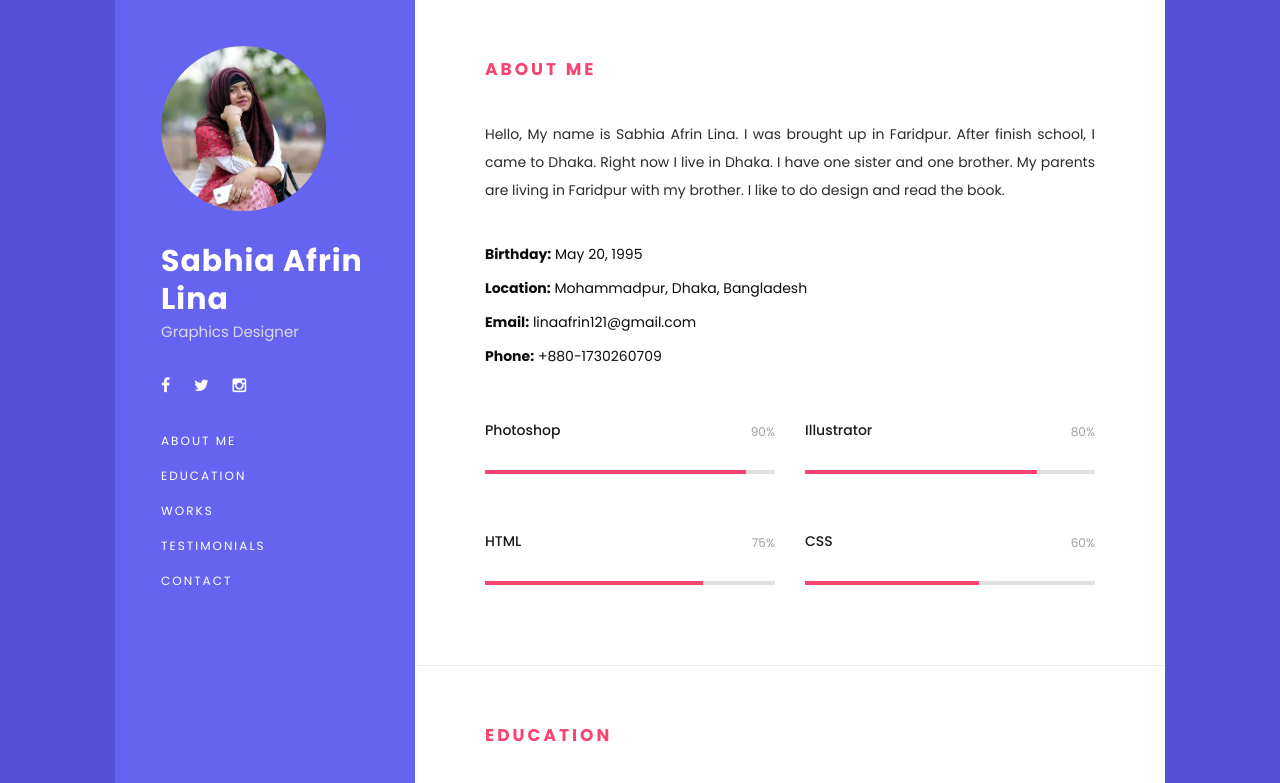
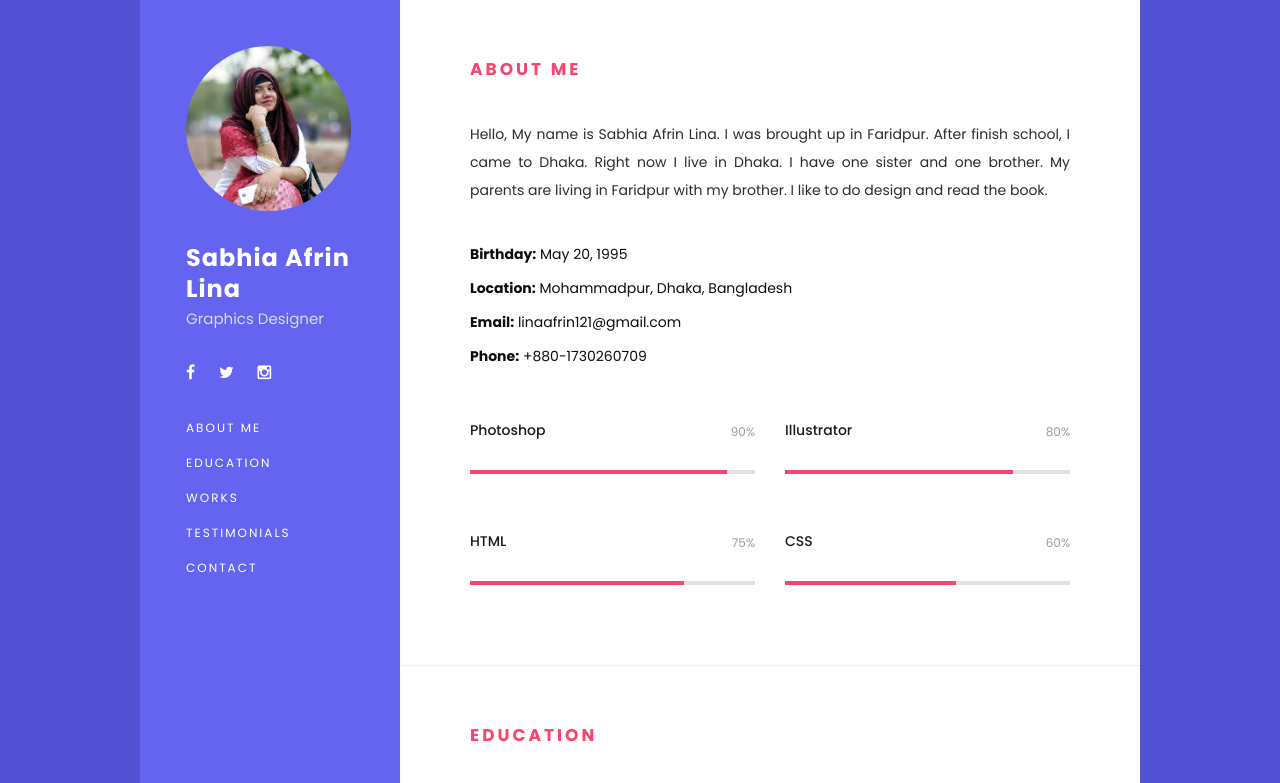
Before and after one commit to Sabhia-Afrin/Resume, a plain HTML site: page index.html in a window 1280 px wide. Shown: the top 783 px of the page. Drawn offline with Linux system fonts and the light colour scheme.

Commit message:
design changes

```diff
--- a/assets/css/style.css
+++ b/assets/css/style.css
@@ -154,7 +154,7 @@ li {
 /*                      LAYOUT                                     */
 /*-----------------------------------------------------------------*/
 .wrapper {
-    width: 1050px;
+    width: 1000px;
     margin: 0 auto;
 }
 
@@ -166,7 +166,7 @@ li {
     padding: 46px;
     position: fixed;
     height: 100%;
-    width: 300px;
+    width: 260px;
     z-index: 5;
 }
 
@@ -191,7 +191,7 @@ li {
 
 .header .name h1 {
     font-family: 'Poppins', sans-serif;
-    font-size: 30px;
+    font-size: 24px;
     font-weight: 700;
     color: #FFF;
 	letter-spacing: 1px;
@@ -352,7 +352,7 @@ li {
 /*-----------------------------------------------------------------*/
 .main-content {
     background: #FFF;
-    width: 750px;
+    width: 740px;
 }
 
 .main-content p {
```
